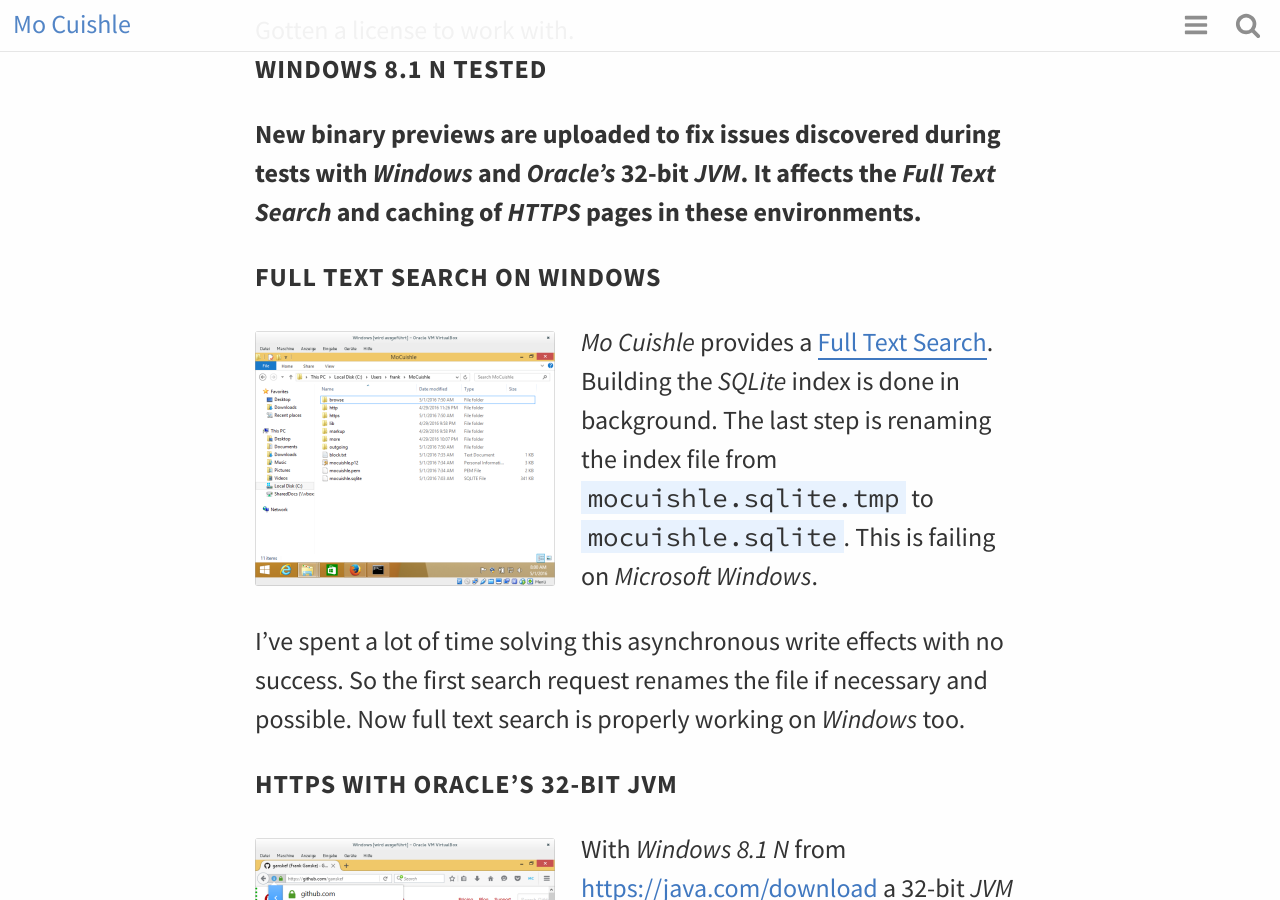
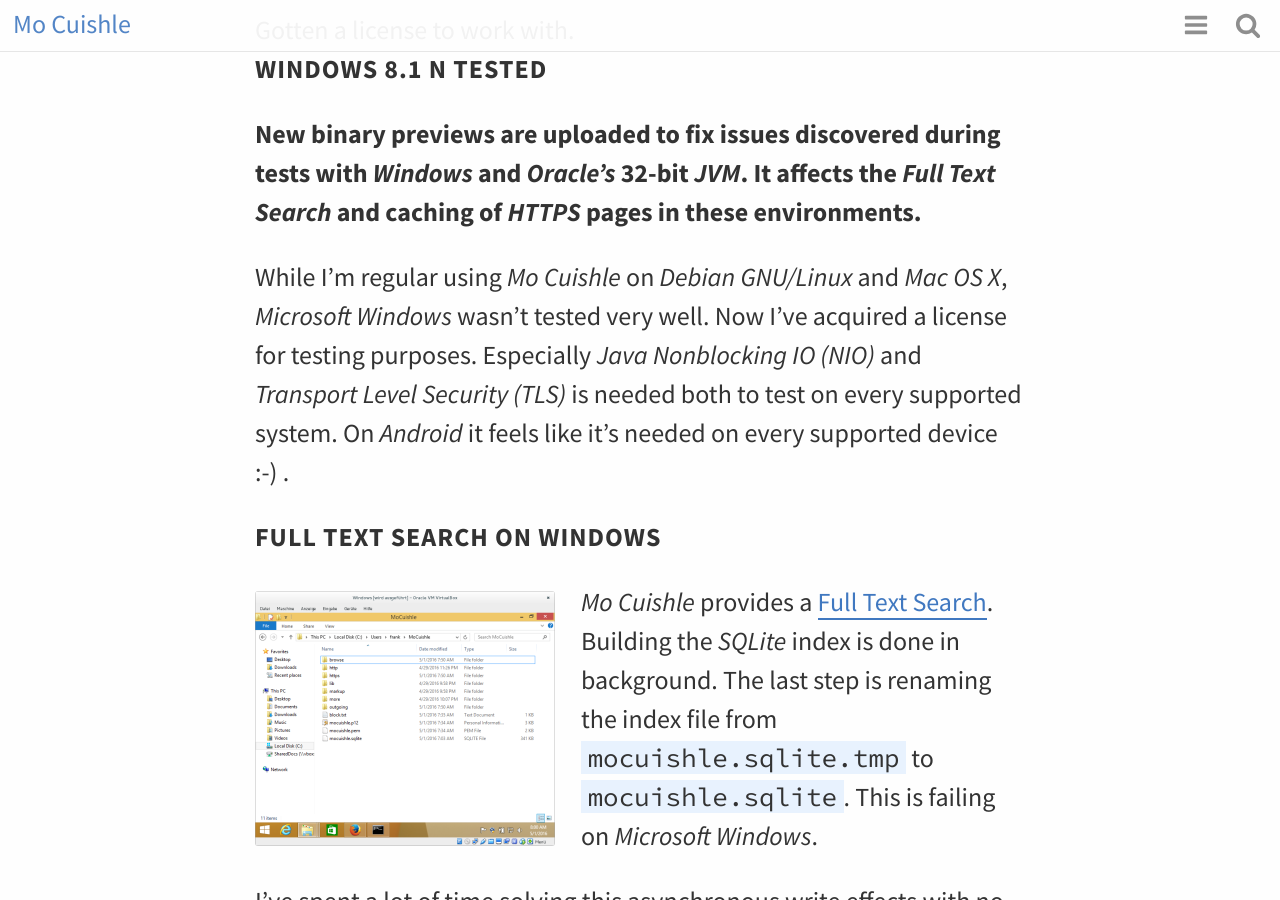
Before and after one commit to ganskef/MoCuishle, a Jekyll site: the page built from _posts/2016-05-01-windows-8-1-n-tested.md, in a window 1280 px wide and 900 px high, scrolled down 419 px. Built offline with Jekyll 4.4.1, drawn with Linux system fonts in a browser that asks for light colours.

Commit message:
Added a comment about testing.

```diff
--- a/_posts/2016-05-01-windows-8-1-n-tested.md
+++ b/_posts/2016-05-01-windows-8-1-n-tested.md
@@ -9,6 +9,12 @@ New binary previews are uploaded to fix issues discovered during tests with
 *Windows* and *Oracle's* 32-bit *JVM*. It affects the *Full Text Search* and
 caching of *HTTPS* pages in these environments.
 <!--more-->
+
+While I'm regular using *Mo Cuishle* on *Debian GNU/Linux* and *Mac OS X*,
+*Microsoft Windows* wasn't tested very well. Now I've acquired a license for
+testing purposes. Especially *Java Nonblocking IO (NIO)* and *Transport Level
+Security (TLS)* is needed both to test on every supported system. On *Android*
+it feels like it's needed on every supported device :-) .
 
 # Full Text Search on Windows
 
```
